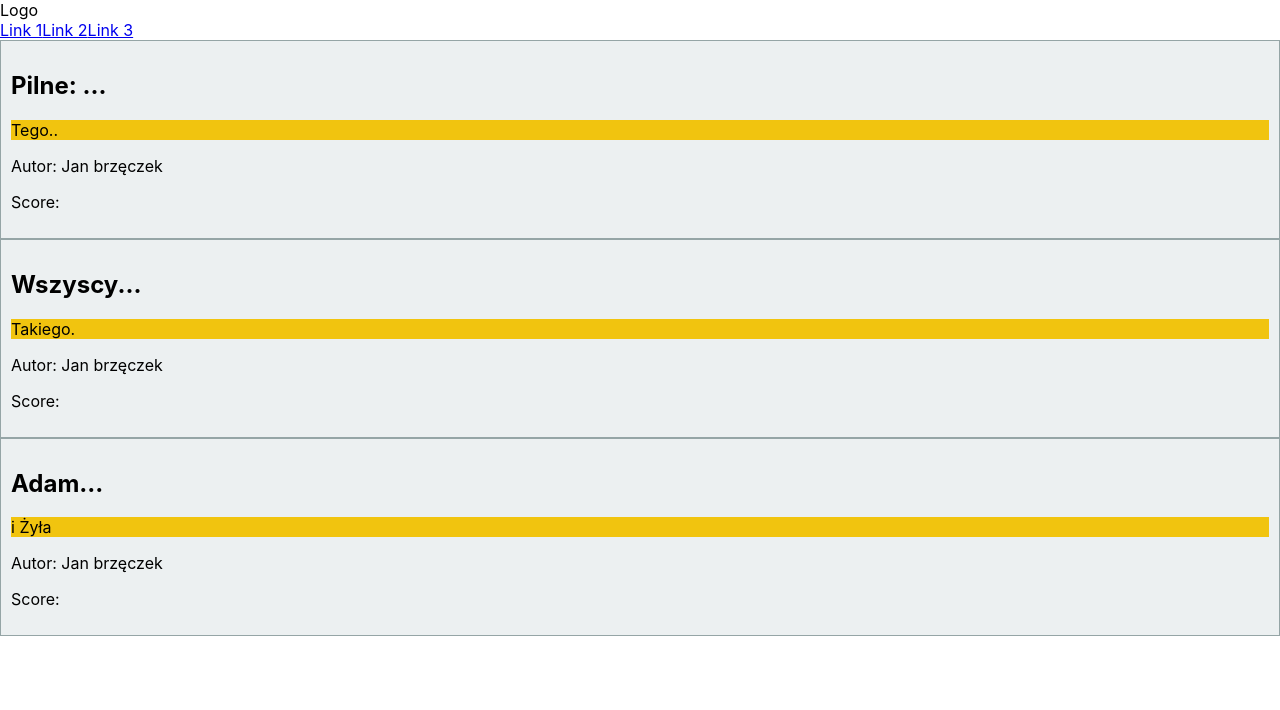
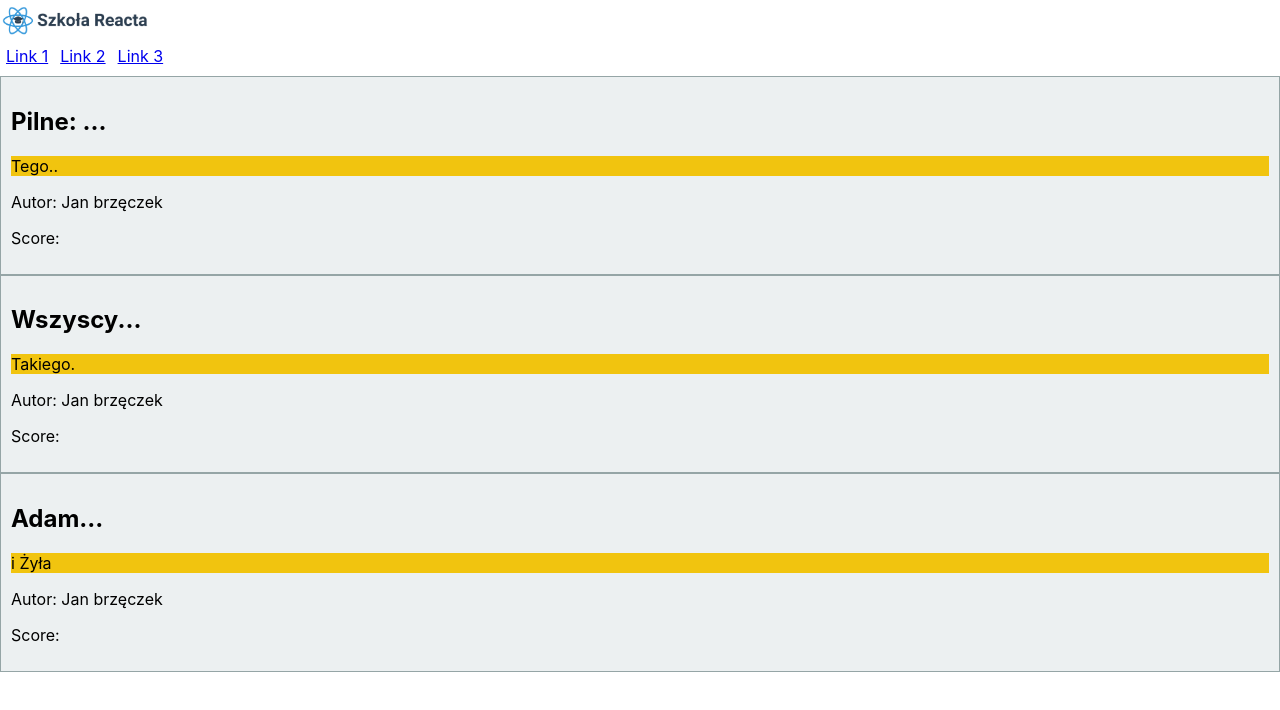
Before and after one commit to mateu52/we3knd, a React (Create React App) app in the folder material/: page / in a window 1280 px wide. Shown: the top 710 px of the page. Built offline with nearby package versions, Linux system fonts and the light colour scheme.

Commit message:
children Menu children Menu

```diff
--- a/material/src/components/Header/Header.js
+++ b/material/src/components/Header/Header.js
@@ -1,5 +1,5 @@
 import React from "react";
-
+import  Menu from "./Menu";
 import Logo from "./Logo";
 import NavLink from "./NavLink";
 
@@ -7,11 +7,11 @@ function Header() {
     return (
         <div>
             <Logo />
-            <div>
+            <Menu>
                 <NavLink to="/" label="Link 1"></NavLink>
                 <NavLink to="/" label="Link 2"></NavLink>
                 <NavLink to="/" label="Link 3"></NavLink>
-            </div>
+            </Menu>
         </div>
     );
 }
--- a/material/src/components/Header/Logo.js
+++ b/material/src/components/Header/Logo.js
@@ -1,7 +1,18 @@
 import React from "react";
 
+import LogoImg from "./szkola-reacta-logo.png";
+
+const styles= {
+    width:150,
+    height:'auto'
+};
+
 function Logo() {
-    return <div>Logo</div>
+    return (
+        <div>
+            <img src={LogoImg} alt="Logo" style={styles} />
+        </div>
+    );
 }
 
 export default Logo;
--- /dev/null
+++ b/material/src/components/Header/Menu.js
@@ -0,0 +1,15 @@
+import React from 'react';
+
+const styles = {
+    marginBottom: 10
+};
+
+function Menu({ children}) {
+    return (
+        <nav style={styles}>
+            { children }
+        </nav>
+    )
+}
+
+export default Menu;
--- a/material/src/components/Header/NavLink.js
+++ b/material/src/components/Header/NavLink.js
@@ -1,8 +1,12 @@
 import React from 'react';
 
 
+const styles={
+    padding:6
+};
+
 function NavLink({ to, label }) {
-    return <a href={to}>{label}</a>
+    return <a href={to} style={styles}>{label}</a>
 }
 
 export default NavLink;
--- a/material/src/components/Header/index.js
+++ b/material/src/components/Header/index.js
@@ -1,3 +1,4 @@
 export { default } from "./Header";
+export { default as Menu } from "./Menu";
 export { default as Logo } from "./Logo";
 export { default as NavLink } from "./NavLink";
```
Also changed, not shown: material/src/components/Header/szkola-reacta-logo.png (added).
